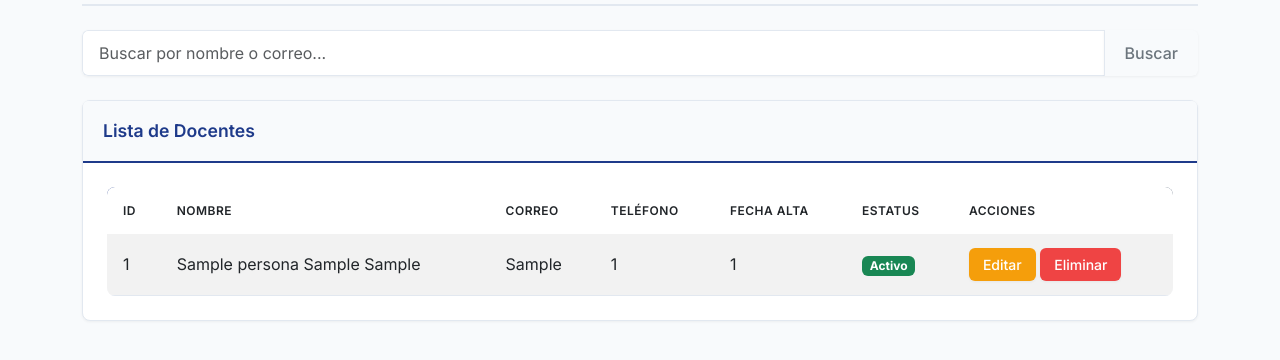
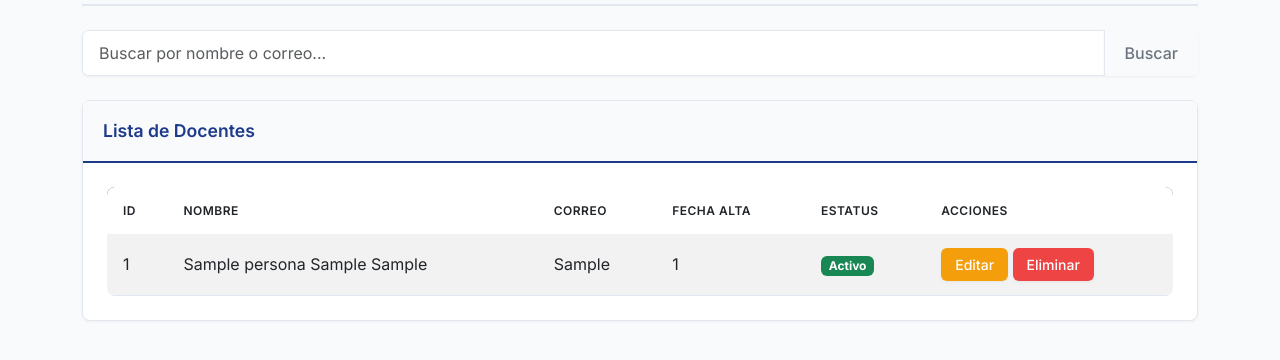
Before and after one commit to luiselodeon/proyecto-bases-de-datos, a Flask app: page /gestion_docentes/admin_personal in a window 1280 px wide. Shown: the part 187-547 px from the top of the page. Run offline with Flask 3, Linux system fonts and the light colour scheme; tables that the repository leaves empty hold one stand-in row (values such as "Sample post"); data that the repository does not hold is empty.

Commit message:
Corrección: Docente
Se eliminó que se viera el teléfono en la tabla de docente, ya que no tiene el atributo en la base de datos

```diff
--- a/templates/docentes/docente_list.html
+++ b/templates/docentes/docente_list.html
@@ -25,7 +25,6 @@
                     <th>ID</th>
                     <th>Nombre</th>
                     <th>Correo</th>
-                    <th>Teléfono</th>
                     <th>Fecha Alta</th>
                     <th>Estatus</th>
                     <th>Acciones</th>
@@ -37,7 +36,6 @@
                     <td>{{ doc.iddocente }}</td>
                     <td>{{ doc.nombre }} {{ doc.apellido_paterno }} {{ doc.apellido_materno or '' }}</td>
                     <td>{{ doc.correo }}</td>
-                    <td>{{ doc.telefono or 'N/A' }}</td>
                     <td>{{ doc.fecha_alta }}</td>
                     <td>
                         <span class="badge bg-{{ 'success' if doc.estatus == 'A' else 'danger' }}">
@@ -55,7 +53,7 @@
                 </tr>
                 {% else %}
                 <tr>
-                    <td colspan="7" class="text-center">No hay docentes registrados.</td>
+                    <td colspan="6" class="text-center">No hay docentes registrados.</td>
                 </tr>
                 {% endfor %}
             </tbody>
```
